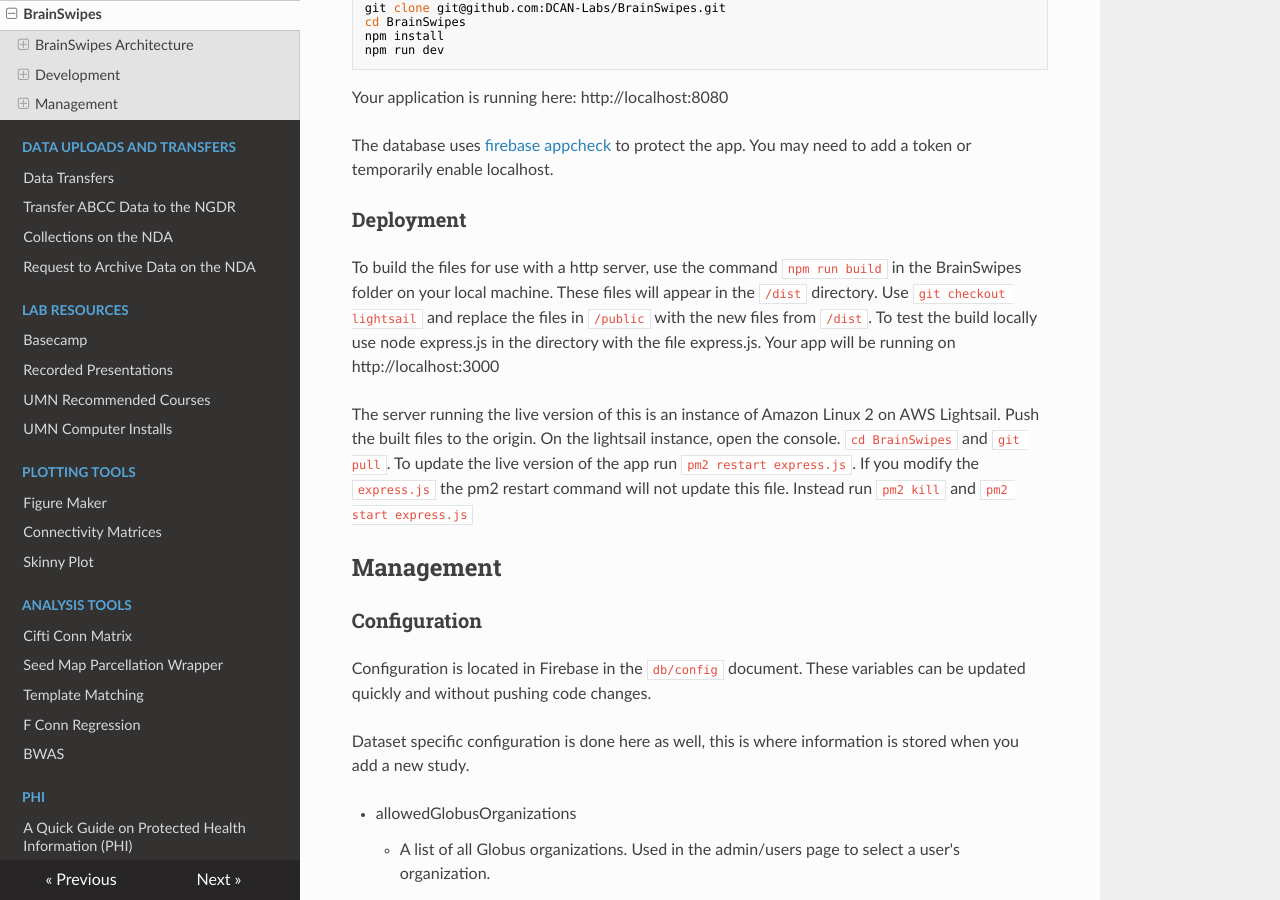
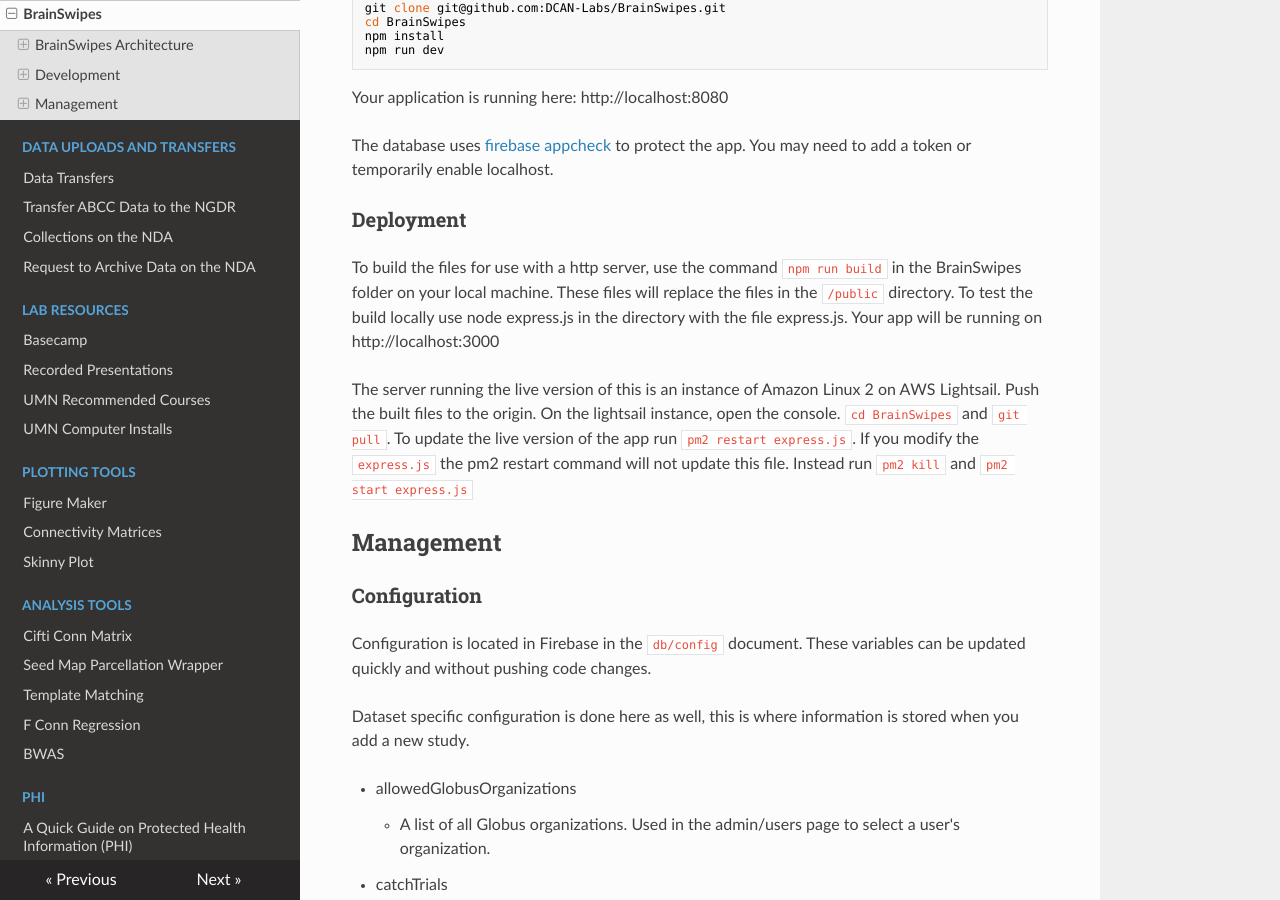
Before and after one commit to DCAN-Labs/cdni-brain, an MkDocs documentation site: the page built from docs/brainswipes.md, in a window 1280 px wide and 900 px high, scrolled down 2509 px. Built offline with MkDocs 1.6.1, drawn with Linux system fonts in a browser that asks for light colours; nearby versions of some CDN libraries.

```diff
--- a/docs/brainswipes.md
+++ b/docs/brainswipes.md
@@ -89,7 +89,7 @@ npm run dev
 The database uses [firebase appcheck](https://firebase.google.com/docs/app-check/web/recaptcha-provider) to protect the app. You may need to add a token or temporarily enable localhost.
 
 ### Deployment
-To build the files for use with a http server, use the command `npm run build` in the BrainSwipes folder on your local machine. These files will appear in the `/dist` directory. Use `git checkout lightsail` and replace the files in `/public` with the new files from `/dist`. To test the build locally use node express.js in the directory with the file express.js. Your app will be running on http://localhost:3000
+To build the files for use with a http server, use the command `npm run build` in the BrainSwipes folder on your local machine. These files will replace the files in the `/public` directory. To test the build locally use node express.js in the directory with the file express.js. Your app will be running on http://localhost:3000
 
 The server running the live version of this is an instance of Amazon Linux 2 on AWS Lightsail.
 Push the built files to the origin. On the lightsail instance, open the console.  `cd BrainSwipes` and `git pull`.
```
